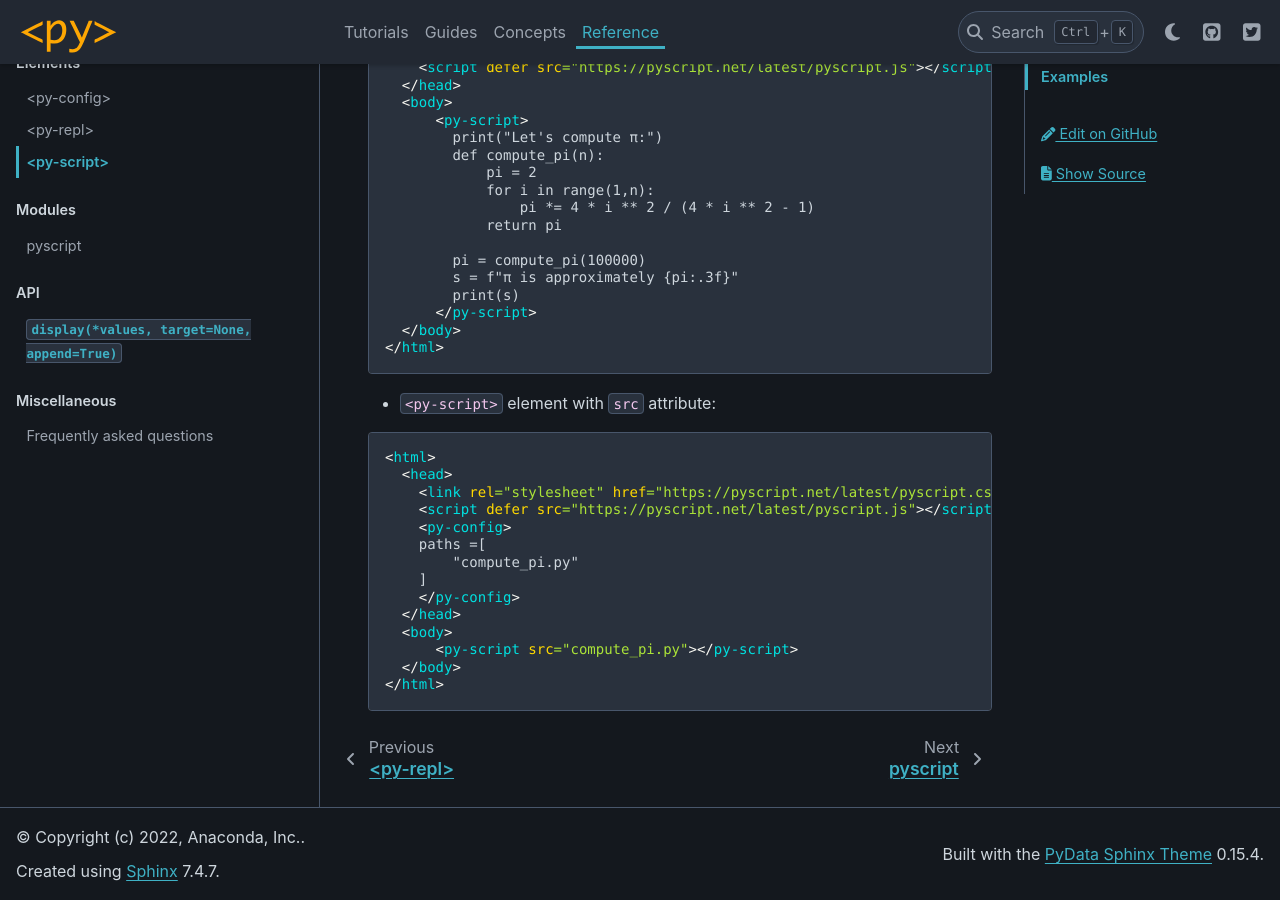
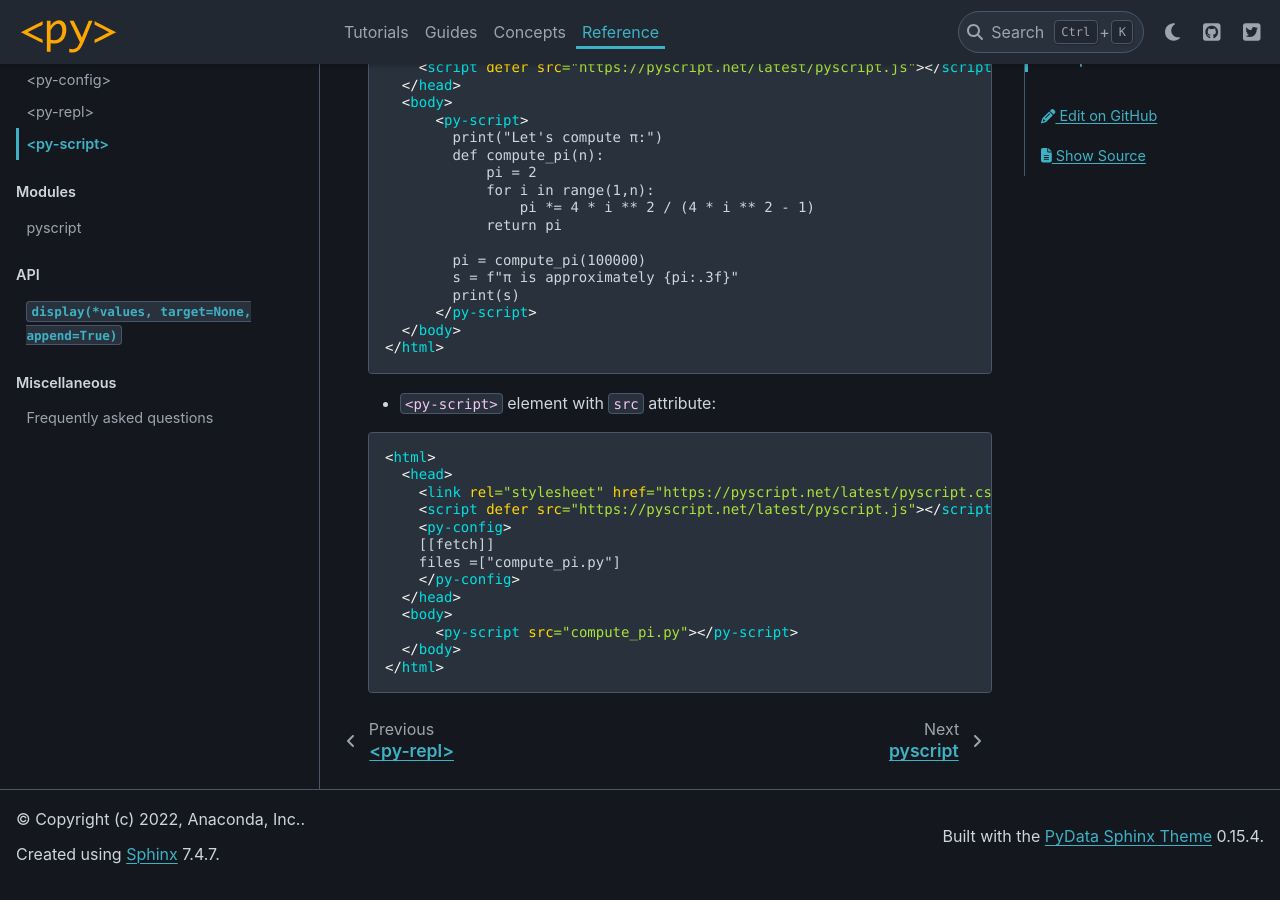
Before and after one commit to pyscript/pyscript, a Sphinx documentation site: the page built from docs/reference/elements/py-script.md, in a window 1280 px wide and 900 px high, scrolled down 615 px. Built offline with Sphinx 7.4.7 and the PyData theme 0.15.4, drawn with Linux system fonts in a browser that asks for light colours.

Commit message:
more docs

```diff
--- a/docs/reference/elements/py-script.md
+++ b/docs/reference/elements/py-script.md
@@ -41,9 +41,8 @@ The `<py-script>` element lets you execute multi-line Python scripts both inline
     <link rel="stylesheet" href="https://pyscript.net/latest/pyscript.css" />
     <script defer src="https://pyscript.net/latest/pyscript.js"></script>
     <py-config>
-    paths =[
-        "compute_pi.py"
-    ]
+    [[fetch]]
+    files =["compute_pi.py"]
     </py-config>
   </head>
   <body>
```
